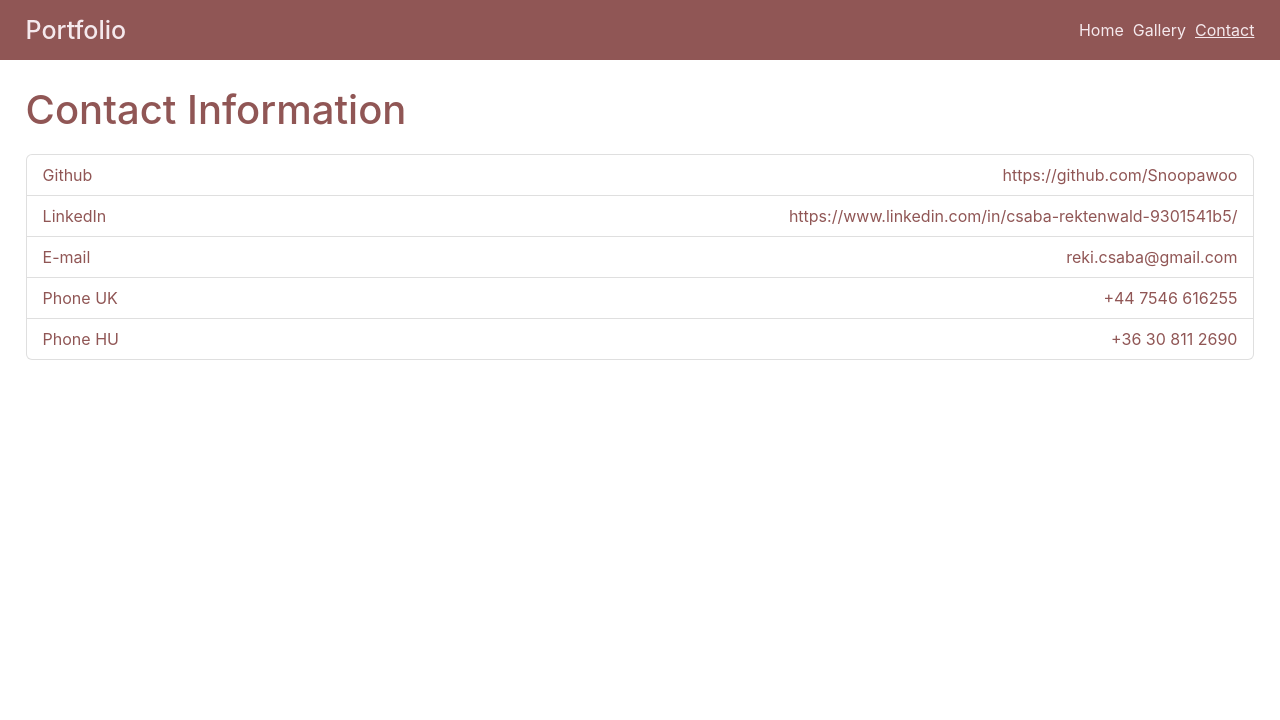
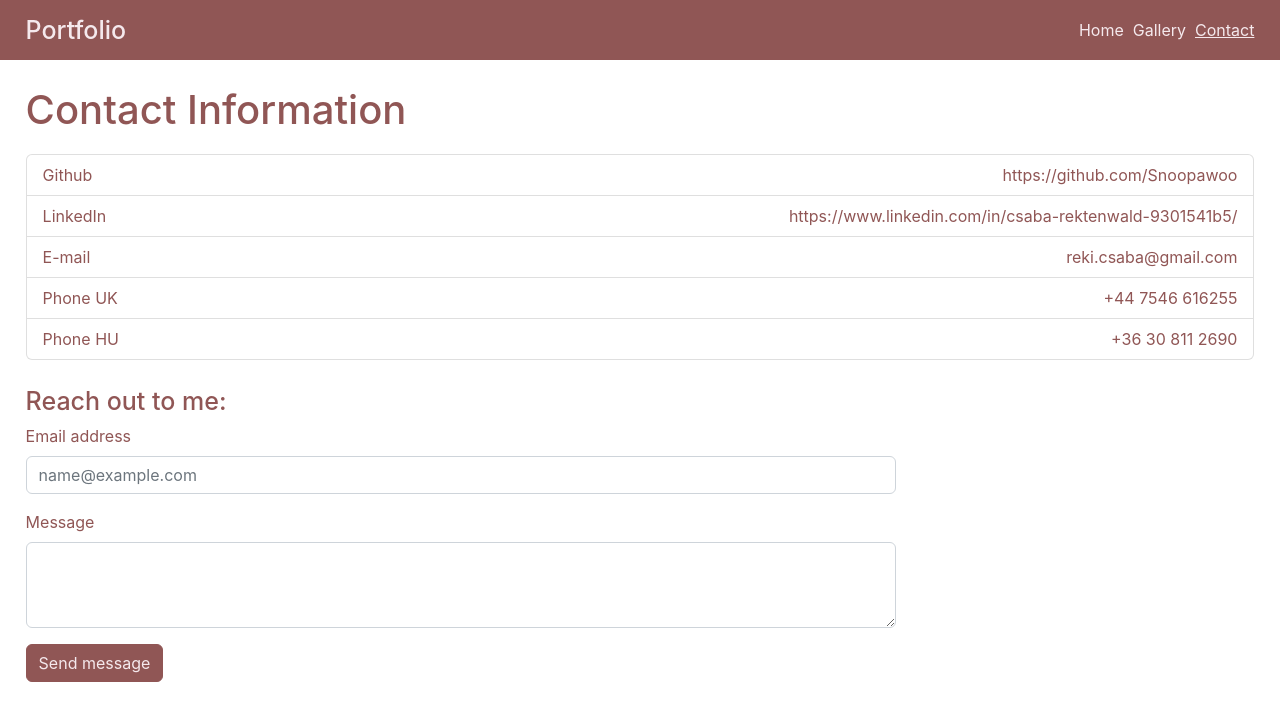
Before and after one commit to Snoopawoo/React_Portfolio, a React (Create React App) app in the folder react_portfolio/: page /Contact in a window 1280 px wide. Shown: the top 720 px of the page. Built offline with nearby package versions, Linux system fonts and the light colour scheme.

Commit message:
adds contact form

```diff
--- a/react_portfolio/src/index.css
+++ b/react_portfolio/src/index.css
@@ -188,6 +188,10 @@ color: #905655;
   color: #905655;
 }
 
+.ContactTitle2 {
+  font-size: 25px;
+}
+
 .list-group-item {
   display: flex;
   justify-content: space-between;
@@ -207,3 +211,20 @@ color: #905655;
   padding: 0;
   margin: 0;
 }
+
+.contform {
+  color: #905655;
+  margin-top: 2%;
+  padding: 0px 30% 0px 2%;
+}
+
+.btn {
+  background-color: #905655;
+  border-color: #905655;
+  color: #f5e9ed;
+}
+
+.btn:hover {
+  background: #7ea931;
+  border-color: #7ea931;
+}
--- a/react_portfolio/src/pages/Contact.js
+++ b/react_portfolio/src/pages/Contact.js
@@ -4,13 +4,29 @@ function Contact() {
             <h1 class = 'ContactTitle'>Contact Information</h1>
 
             <ul class="list-group groupb">
-                <li class="list-group-item"><a href = '#'>Github</a><p>https://github.com/Snoopawoo</p></li>
-                <li class="list-group-item"><a href = '#'>LinkedIn</a><p>https://www.linkedin.com/in/csaba-rektenwald-9301541b5/</p></li>
+                <li class="list-group-item"><a href = 'https://github.com/Snoopawoo'>Github</a><p>https://github.com/Snoopawoo</p></li>
+                <li class="list-group-item"><a href = 'https://www.linkedin.com/in/csaba-rektenwald-9301541b5/'>LinkedIn</a><p>https://www.linkedin.com/in/csaba-rektenwald-9301541b5/</p></li>
                 <li class="list-group-item"><a href = '#'>E-mail</a><p>reki.csaba@gmail.com</p></li>
                 <li class="list-group-item"><a href = '#'>Phone UK</a><p>+44 7546 616255</p></li>
                 <li class="list-group-item"><a href = '#'>Phone HU</a><p>+36 30 811 2690</p></li>
             </ul>
+        <div class = 'contform'>
+        <h1 class = 'ContactTitle2'>Reach out to me:</h1>
+            <div class="mb-3">
+                <label for="exampleFormControlInput1" class="form-label">Email address</label>
+                <input type="email" class="form-control" id="exampleFormControlInput1" placeholder="name@example.com"/>
+            </div>
+            <div class="mb-3">
+                <label for="exampleFormControlTextarea1" class="form-label">Message</label>
+                <textarea class="form-control" id="exampleFormControlTextarea1" rows="3"></textarea>
+            </div>
+            <div class="col-auto">
+                 <button type="submit" class="btn btn-primary mb-3">Send message</button>
+            </div>
         </div>
+        </div>
+
+
     )
 }
 
```
